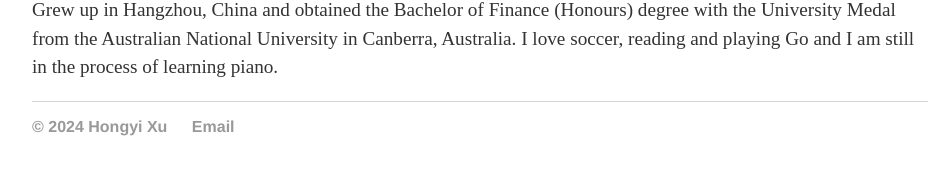
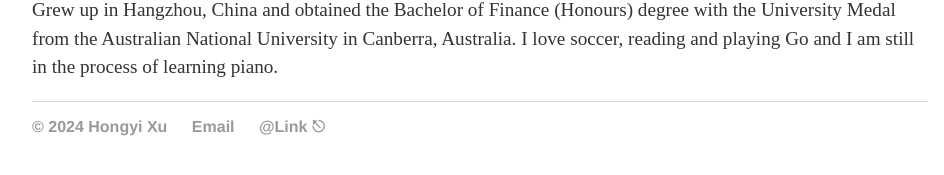
Before and after one commit to hongyileoxu/hongyileoxu.github.io, a Jekyll site: the page built from index.html, in a window 1280 px wide. Shown: the part 308-483 px from the top of the page, without its empty margins (160-1104 px from the left). Built offline with Jekyll 4.4.1, drawn with Linux system fonts in a browser that asks for light colours.

Commit message:
Update default.html

```diff
--- a/_layouts/default.html
+++ b/_layouts/default.html
@@ -27,6 +27,7 @@
 	    		<ul>
 	        		<li><a href="https://github.com/hongyileoxu">&copy 2024 Hongyi Xu</a></li>
 				<li><a href="mailto:hongyi.xu@hhs.se">Email</a></li>
+				<li><a href="https://github.com/hongyileoxu/research">@Link ⎋</a></li>
 				</ul>
 			</footer>
 		</body>
```
